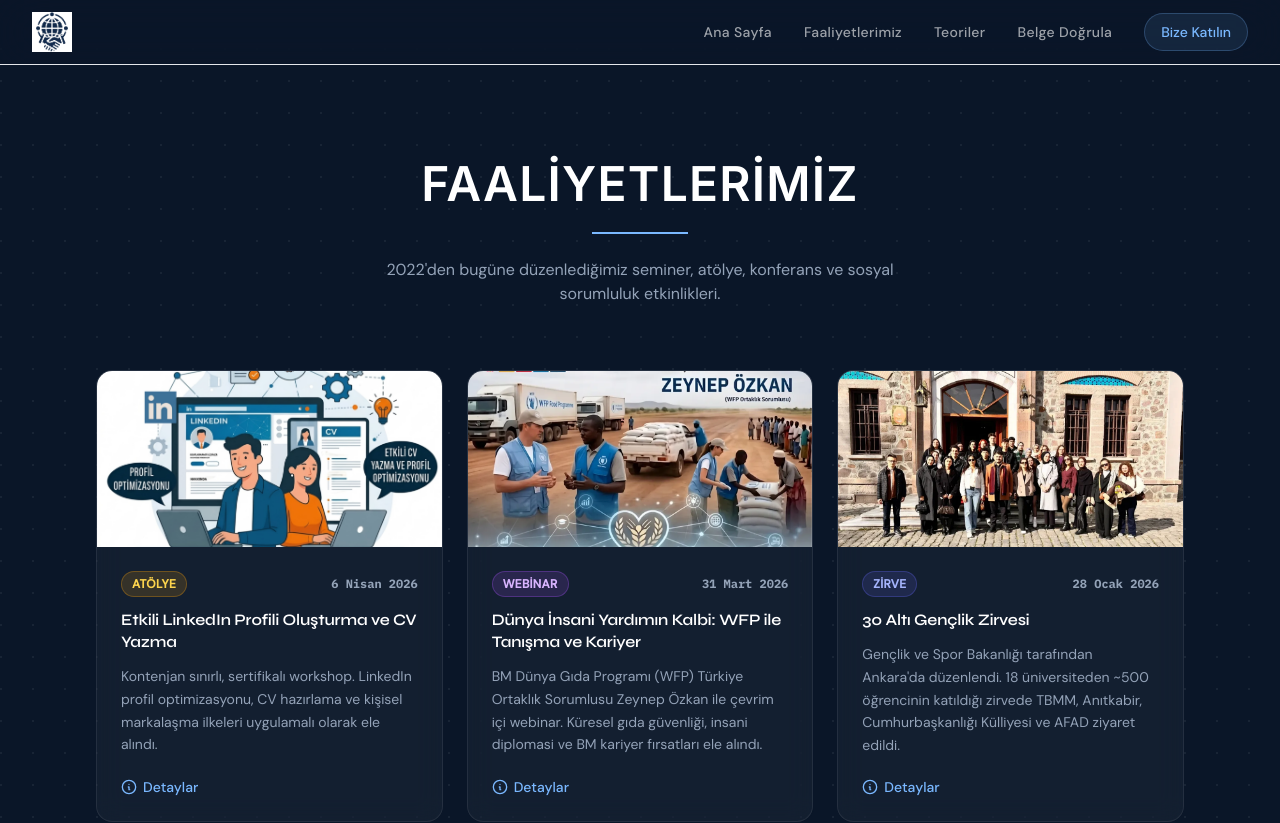
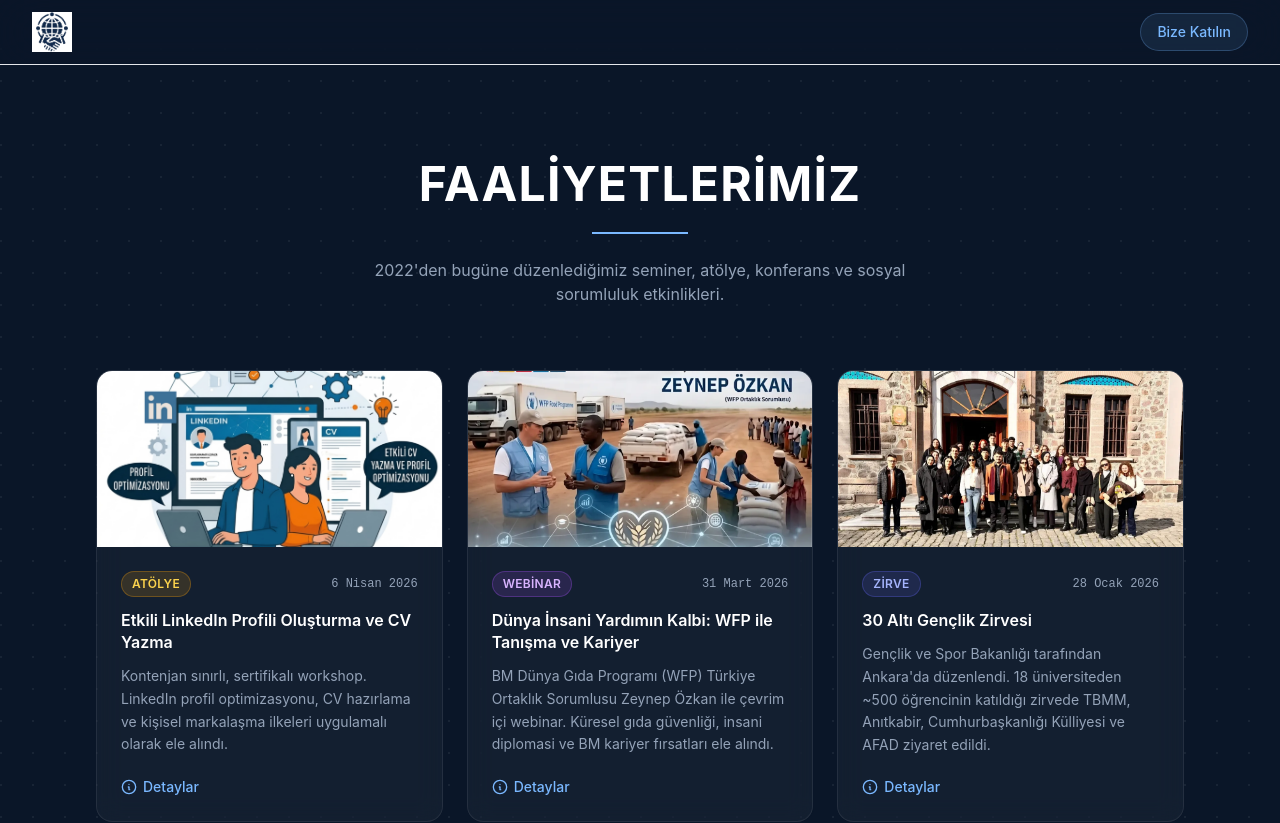
Before and after one commit to mertgrz24/uikt-site, a React (Vite) app: page /events in a window 1280 px wide. Shown: the top 823 px of the page. Built offline with nearby package versions, Linux system fonts and the light colour scheme.

Commit message:
fix: Google Fonts kaldırıldı, sistem fontu, hero spacing eklendi

```diff
--- a/index.html
+++ b/index.html
@@ -4,12 +4,6 @@
     <meta charset="UTF-8" />
     <meta name="viewport" content="width=device-width, initial-scale=1.0" />
     <title>International Relations Explorer</title>
-    <link rel="preconnect" href="https://fonts.googleapis.com" />
-    <link rel="preconnect" href="https://fonts.gstatic.com" crossorigin />
-    <link
-      href="https://fonts.googleapis.com/css2?family=Syne:wght@600;700;800&family=DM+Sans:wght@300;400;500&family=Inter:wght@400;500;600&family=IBM+Plex+Mono:wght@700&display=swap"
-      rel="stylesheet"
-    />
   </head>
   <body>
     <div id="root"></div>
--- a/src/components/AboutSection.jsx
+++ b/src/components/AboutSection.jsx
@@ -24,13 +24,11 @@
         <div className="text-center mb-14">
           <span
             className="text-xs font-medium text-brand-accentLight/60 tracking-[0.2em] uppercase mb-4 block"
-            style={{ fontFamily: 'var(--font-body)' }}
           >
             Hakkımızda
           </span>
           <h2
             className="text-2xl md:text-3xl font-bold text-white"
-            style={{ fontFamily: 'var(--font-display)' }}
           >
             Uluslararası İlişkiler ve Kariyer Topluluğu
           </h2>
@@ -53,13 +51,11 @@
               </div>
               <h3
                 className="text-lg font-semibold text-white"
-                style={{ fontFamily: 'var(--font-display)' }}
               >
                 {card.title}
               </h3>
               <p
                 className="text-brand-textMuted text-sm leading-relaxed flex-1"
-                style={{ fontFamily: 'var(--font-body)' }}
               >
                 {card.body}
               </p>
--- a/src/components/Navbar.jsx
+++ b/src/components/Navbar.jsx
@@ -24,13 +24,8 @@
 
           {/* Desktop */}
           <div className="hidden md:flex items-center gap-8">
-            <Link to="/" className={linkCls} style={{ fontFamily: 'var(--font-body)' }}>Ana Sayfa</Link>
-            <Link to="/events" className={linkCls} style={{ fontFamily: 'var(--font-body)' }}>Faaliyetlerimiz</Link>
-            <Link to="/theories" className={linkCls} style={{ fontFamily: 'var(--font-body)' }}>Teoriler</Link>
-            <Link to="/verify" className={linkCls} style={{ fontFamily: 'var(--font-body)' }}>Belge Doğrula</Link>
             <button
               onClick={openJoin}
-              style={{ fontFamily: 'var(--font-body)' }}
               className="px-4 py-2 text-sm font-medium bg-brand-accentLight/10 hover:bg-brand-accentLight/20 text-brand-accentLight border border-brand-accentLight/25 rounded-full transition-all duration-200"
             >
               Bize Katılın
@@ -52,13 +47,8 @@
         {/* Mobile dropdown */}
         {menuOpen && (
           <div className="md:hidden bg-brand-bg/95 backdrop-blur-xl border-t border-white/10 px-6 pb-5 pt-3 flex flex-col gap-3">
-            <Link to="/" onClick={() => setMenuOpen(false)} className={mobileLinkCls} style={{ fontFamily: 'var(--font-body)' }}>Ana Sayfa</Link>
-            <Link to="/events" onClick={() => setMenuOpen(false)} className={mobileLinkCls} style={{ fontFamily: 'var(--font-body)' }}>Faaliyetlerimiz</Link>
-            <Link to="/theories" onClick={() => setMenuOpen(false)} className={mobileLinkCls} style={{ fontFamily: 'var(--font-body)' }}>Teoriler</Link>
-            <Link to="/verify" onClick={() => setMenuOpen(false)} className={mobileLinkCls} style={{ fontFamily: 'var(--font-body)' }}>Belge Doğrula</Link>
             <button
               onClick={openJoin}
-              style={{ fontFamily: 'var(--font-body)' }}
               className="w-full text-center py-3 text-sm font-medium bg-brand-accentLight/10 hover:bg-brand-accentLight/20 text-brand-accentLight border border-brand-accentLight/25 rounded-full transition-all duration-200"
             >
               Bize Katılın
--- a/src/components/TheorySection.jsx
+++ b/src/components/TheorySection.jsx
@@ -73,7 +73,6 @@
           >
             <span
               className="text-[80px] md:text-[160px] font-bold leading-none select-none"
-              style={{ fontFamily: 'var(--font-display)', color: 'rgba(255,255,255,0.04)' }}
             >
               {theory.number}
             </span>
@@ -82,7 +81,6 @@
           <div className="flex-1 min-w-0">
             <MotionH2
               className="text-2xl md:text-3xl font-bold text-white mb-6 leading-tight"
-              style={{ fontFamily: 'var(--font-display)' }}
               {...fadeUp(0.05)}
             >
               {theory.title}
--- a/src/index.css
+++ b/src/index.css
@@ -65,24 +65,6 @@
   background-size: 28px 28px, 100% 100%;
 }
 
-/* Tipografi sistemi */
-:root {
-  --font-display: 'Syne', sans-serif;
-  --font-body: 'DM Sans', sans-serif;
-}
-
-body {
-  font-family: var(--font-body);
-  font-size: 16px;
-  line-height: 1.6;
-}
-
-h1, h2, h3, h4 {
-  font-family: var(--font-display);
-  line-height: 1.15;
-  letter-spacing: -0.01em;
-}
-
 /* Kart hover efekti */
 .card-glass {
   background: rgba(255, 255, 255, 0.04);
--- a/src/pages/HomePage.jsx
+++ b/src/pages/HomePage.jsx
@@ -26,7 +26,6 @@
             <div className="w-6 h-px bg-brand-accentLight/50" />
             <span
               className="text-xs font-medium text-brand-accentLight/70 tracking-[0.2em] uppercase"
-              style={{ fontFamily: 'var(--font-body)' }}
             >
               Bandırma Onyedi Eylül Üniversitesi
             </span>
@@ -35,8 +34,7 @@
 
           {/* Ana başlık */}
           <h1
-            className="text-gradient text-2xl sm:text-3xl md:text-5xl font-bold text-center mb-4 max-w-4xl"
-            style={{ fontFamily: 'var(--font-display)' }}
+            className="text-gradient text-2xl sm:text-3xl md:text-5xl font-bold text-center mb-10 md:mb-16 max-w-4xl"
           >
             Uluslararası İlişkiler ve Kariyer Topluluğu
           </h1>
@@ -44,7 +42,6 @@
           {/* Alt metin */}
           <p
             className="text-brand-textMuted text-sm md:text-base text-center mb-10 max-w-lg leading-relaxed"
-            style={{ fontFamily: 'var(--font-body)' }}
           >
             Küresel perspektif, akademik derinlik, kariyer vizyonu.
           </p>
--- a/src/pages/VerificationPage.jsx
+++ b/src/pages/VerificationPage.jsx
@@ -80,14 +80,12 @@
 
           <h1
             className="text-3xl font-bold text-white text-center mb-2"
-            style={{ fontFamily: 'var(--font-display)' }}
           >
             Belge Doğrulama
           </h1>
 
           <p
             className="text-brand-textMuted text-sm text-center mb-10 max-w-sm leading-relaxed"
-            style={{ fontFamily: 'var(--font-body)' }}
           >
             UİKT etkinlik katılım belgenizi doğrulamak için belge numaranızı giriniz.
           </p>
@@ -95,7 +93,6 @@
           <div className="card-glass rounded-2xl p-8 w-full max-w-md mb-4">
             <label
               className="block text-xs font-medium text-brand-textMuted mb-2 tracking-wide uppercase"
-              style={{ fontFamily: 'var(--font-body)' }}
             >
               Belge Numarası
             </label>
@@ -106,13 +103,11 @@
                 onChange={(e) => setBelgeNo(e.target.value)}
                 onKeyDown={handleKeyDown}
                 placeholder="Örn: UIKT-2025-001"
-                style={{ fontFamily: 'var(--font-body)' }}
                 className="flex-1 px-4 py-3 bg-white/5 border border-white/10 rounded-xl text-white text-sm placeholder:text-white/20 focus:outline-none focus:border-brand-accentLight/50 focus:bg-white/8 transition-all"
               />
               <button
                 onClick={handleQuery}
                 disabled={status === 'loading' || !belgeNo.trim()}
-                style={{ fontFamily: 'var(--font-body)' }}
                 className="px-5 py-3 bg-brand-accentLight/15 hover:bg-brand-accentLight/25 text-brand-accentLight border border-brand-accentLight/25 rounded-xl text-sm font-medium transition-all whitespace-nowrap disabled:opacity-50 disabled:cursor-not-allowed"
               >
                 {status === 'loading' ? 'Sorgulanıyor…' : 'Sorgula'}
@@ -122,7 +117,6 @@
 
           <p
             className="text-brand-textSubtle text-xs text-center max-w-xs mb-8"
-            style={{ fontFamily: 'var(--font-body)' }}
           >
             Belge numaranız katılım sertifikanızın alt kısmında yer almaktadır.
           </p>
```
Also changed, not shown: src/pages/CountryPage.jsx (+2 -6 lines).
